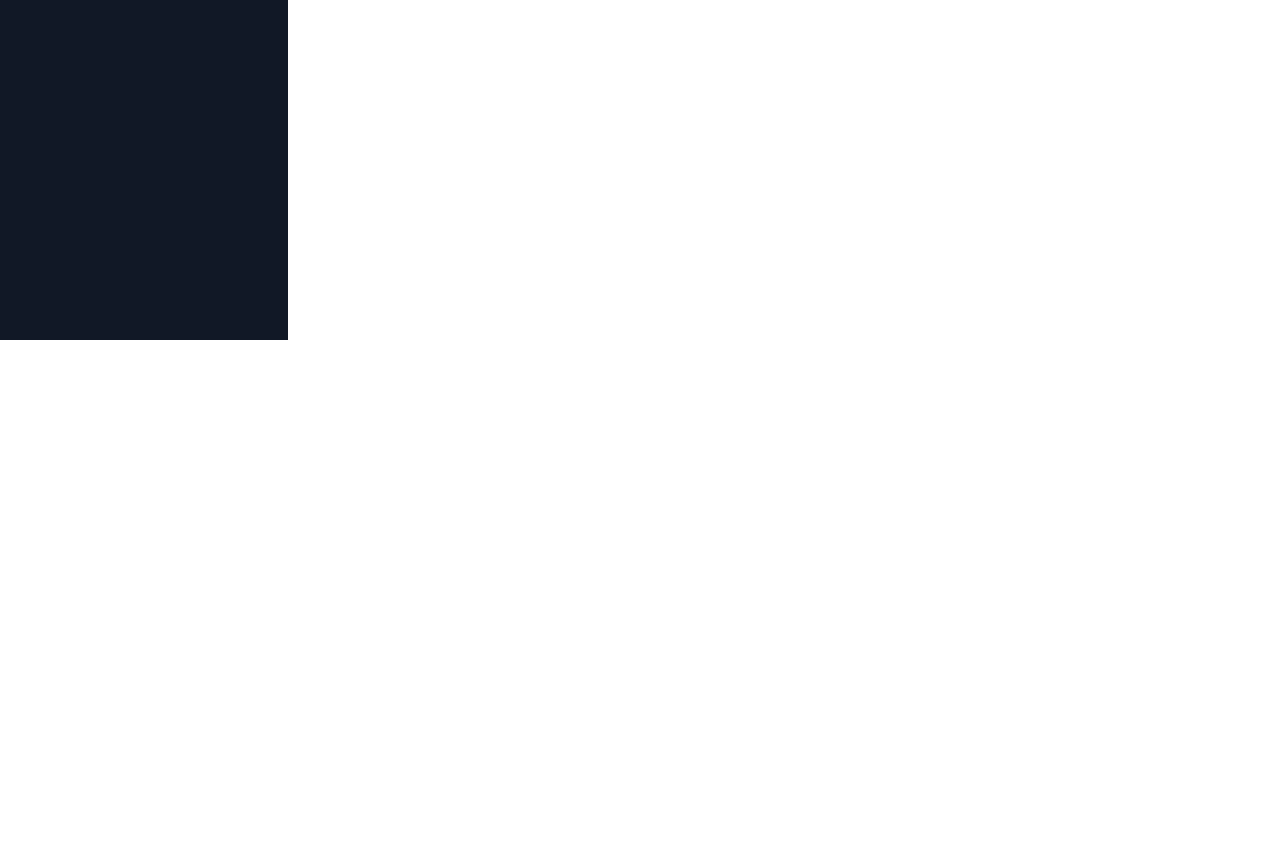
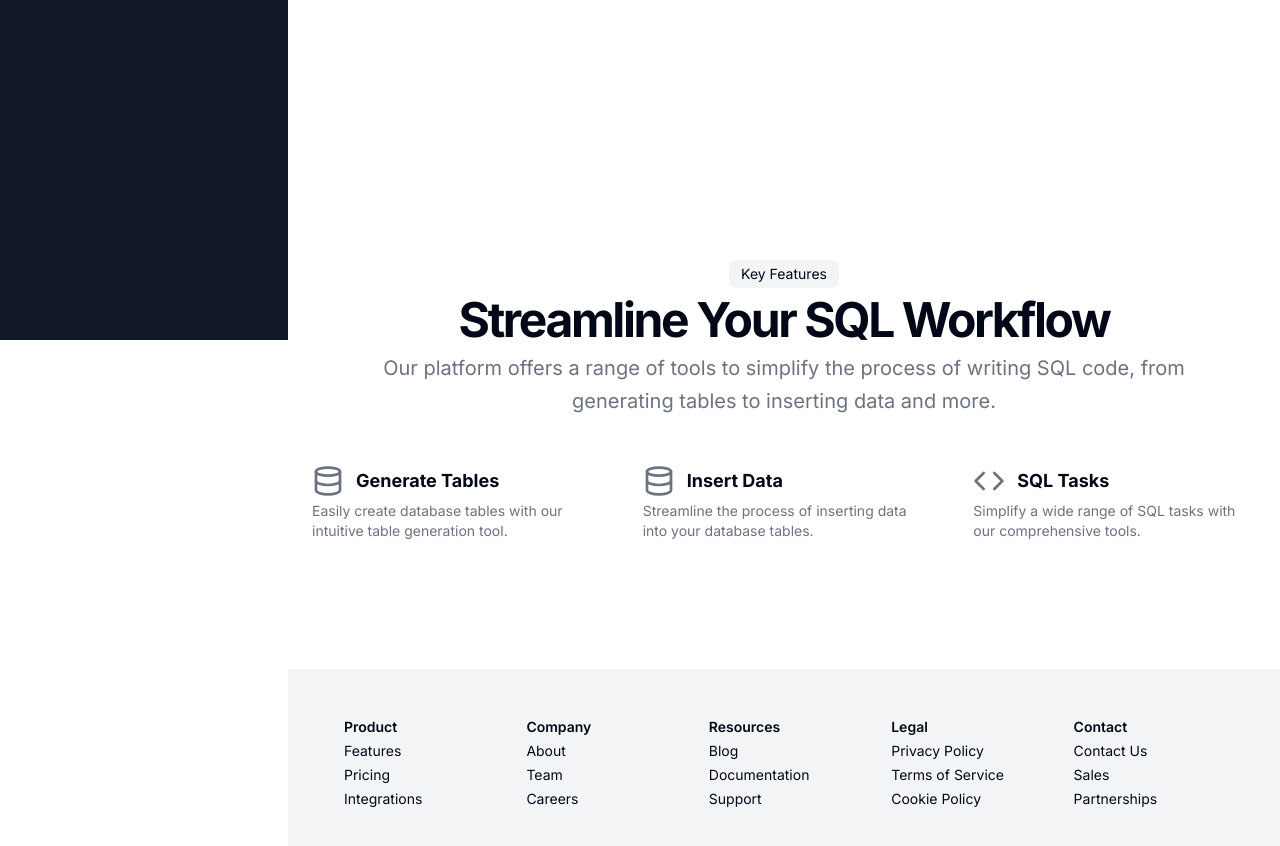
Before and after one commit to IvanXh0/SQLMadeEZ, a Next.js app in the folder client/: page / in a window 1280 px wide. Shown: the part 460-1306 px from the top of the page. Before the commit the page ends 832 px from the top, so only its background shows below. Built offline with nearby package versions, Linux system fonts and the light colour scheme; no server answers.

Commit message:
feat: add mock homepage

```diff
--- a/client/app/page.tsx
+++ b/client/app/page.tsx
@@ -1,5 +1,156 @@
+import Link from "next/link";
+
 export default function Home() {
   return (
-    <main className="flex min-h-screen flex-col items-center justify-between p-24"></main>
+    <>
+      <section className="w-full py-12 md:py-24 lg:py-32 xl:py-48">
+        <div className="container px-4 md:px-6">
+          <div className="flex flex-col items-center space-y-4 text-center">
+            <div className="space-y-2">
+              <h1 className="text-3xl font-bold tracking-tighter sm:text-4xl md:text-5xl lg:text-6xl/none">
+                SQL Generation Made Easy
+              </h1>
+              <p className="mx-auto max-w-[700px] text-gray-500 md:text-xl dark:text-gray-400">
+                Simplify the process of writing SQL code with our powerful and
+                intuitive tool.
+              </p>
+            </div>
+            <div className="space-x-4">
+              <Link
+                className="inline-flex h-9 items-center justify-center rounded-md bg-gray-900 px-4 py-2 text-sm font-medium text-gray-50 shadow transition-colors hover:bg-gray-900/90 focus-visible:outline-none focus-visible:ring-1 focus-visible:ring-gray-950 disabled:pointer-events-none disabled:opacity-50 dark:bg-gray-50 dark:text-gray-900 dark:hover:bg-gray-50/90 dark:focus-visible:ring-gray-300"
+                href="#"
+              >
+                Get Started
+              </Link>
+            </div>
+          </div>
+        </div>
+      </section>
+      <section className="w-full py-12 md:py-24 lg:py-32">
+        <div className="container space-y-12 px-4 md:px-6">
+          <div className="flex flex-col items-center justify-center space-y-4 text-center">
+            <div className="space-y-2">
+              <div className="inline-block rounded-lg bg-gray-100 px-3 py-1 text-sm dark:bg-gray-800">
+                Key Features
+              </div>
+              <h2 className="text-3xl font-bold tracking-tighter sm:text-5xl">
+                Streamline Your SQL Workflow
+              </h2>
+              <p className="max-w-[900px] text-gray-500 md:text-xl/relaxed lg:text-base/relaxed xl:text-xl/relaxed dark:text-gray-400">
+                Our platform offers a range of tools to simplify the process of
+                writing SQL code, from generating tables to inserting data and
+                more.
+              </p>
+            </div>
+          </div>
+          <div className="mx-auto grid max-w-5xl items-start gap-8 sm:grid-cols-2 md:gap-12 lg:grid-cols-3">
+            <div className="grid gap-1">
+              <div className="flex items-center gap-3">
+                <DatabaseIcon className="h-8 w-8 text-gray-500 dark:text-gray-400" />
+                <h3 className="text-lg font-bold">Generate Tables</h3>
+              </div>
+              <p className="text-sm text-gray-500 dark:text-gray-400">
+                Easily create database tables with our intuitive table
+                generation tool.
+              </p>
+            </div>
+            <div className="grid gap-1">
+              <div className="flex items-center gap-3">
+                <DatabaseIcon className="h-8 w-8 text-gray-500 dark:text-gray-400" />
+                <h3 className="text-lg font-bold">Insert Data</h3>
+              </div>
+              <p className="text-sm text-gray-500 dark:text-gray-400">
+                Streamline the process of inserting data into your database
+                tables.
+              </p>
+            </div>
+            <div className="grid gap-1">
+              <div className="flex items-center gap-3">
+                <CodeIcon className="h-8 w-8 text-gray-500 dark:text-gray-400" />
+                <h3 className="text-lg font-bold">SQL Tasks</h3>
+              </div>
+              <p className="text-sm text-gray-500 dark:text-gray-400">
+                Simplify a wide range of SQL tasks with our comprehensive tools.
+              </p>
+            </div>
+          </div>
+        </div>
+      </section>
+      <footer className="bg-gray-100 p-6 md:py-12 w-full dark:bg-gray-800">
+        <div className="container max-w-7xl grid grid-cols-2 sm:grid-cols-3 md:grid-cols-5 gap-8 text-sm">
+          <div className="grid gap-1">
+            <h3 className="font-semibold">Product</h3>
+            <Link href="#">Features</Link>
+            <Link href="#">Pricing</Link>
+            <Link href="#">Integrations</Link>
+          </div>
+          <div className="grid gap-1">
+            <h3 className="font-semibold">Company</h3>
+            <Link href="#">About</Link>
+            <Link href="#">Team</Link>
+            <Link href="#">Careers</Link>
+          </div>
+          <div className="grid gap-1">
+            <h3 className="font-semibold">Resources</h3>
+            <Link href="#">Blog</Link>
+            <Link href="#">Documentation</Link>
+            <Link href="#">Support</Link>
+          </div>
+          <div className="grid gap-1">
+            <h3 className="font-semibold">Legal</h3>
+            <Link href="#">Privacy Policy</Link>
+            <Link href="#">Terms of Service</Link>
+            <Link href="#">Cookie Policy</Link>
+          </div>
+          <div className="grid gap-1">
+            <h3 className="font-semibold">Contact</h3>
+            <Link href="#">Contact Us</Link>
+            <Link href="#">Sales</Link>
+            <Link href="#">Partnerships</Link>
+          </div>
+        </div>
+      </footer>
+    </>
   );
 }
+
+const CodeIcon = (props: React.SVGProps<SVGSVGElement>) => {
+  return (
+    <svg
+      {...props}
+      xmlns="http://www.w3.org/2000/svg"
+      width="24"
+      height="24"
+      viewBox="0 0 24 24"
+      fill="none"
+      stroke="currentColor"
+      strokeWidth="2"
+      strokeLinecap="round"
+      strokeLinejoin="round"
+    >
+      <polyline points="16 18 22 12 16 6" />
+      <polyline points="8 6 2 12 8 18" />
+    </svg>
+  );
+};
+
+const DatabaseIcon = (props: React.SVGProps<SVGSVGElement>) => {
+  return (
+    <svg
+      {...props}
+      xmlns="http://www.w3.org/2000/svg"
+      width="24"
+      height="24"
+      viewBox="0 0 24 24"
+      fill="none"
+      stroke="currentColor"
+      strokeWidth="2"
+      strokeLinecap="round"
+      strokeLinejoin="round"
+    >
+      <ellipse cx="12" cy="5" rx="9" ry="3" />
+      <path d="M3 5V19A9 3 0 0 0 21 19V5" />
+      <path d="M3 12A9 3 0 0 0 21 12" />
+    </svg>
+  );
+};
--- a/client/components/execute-query.tsx
+++ b/client/components/execute-query.tsx
@@ -99,7 +99,7 @@ export const ExecuteQuery = () => {
                   handleEditorDidMount(editor, monaco);
                   editor.addCommand(
                     monaco.KeyMod.Shift | monaco.KeyCode.Enter,
-                    () => handleSubmit(),
+                    () => handleSubmit()
                   );
                 }}
                 onChange={(value) => setFieldValue("sqlQuery", value)}
```
